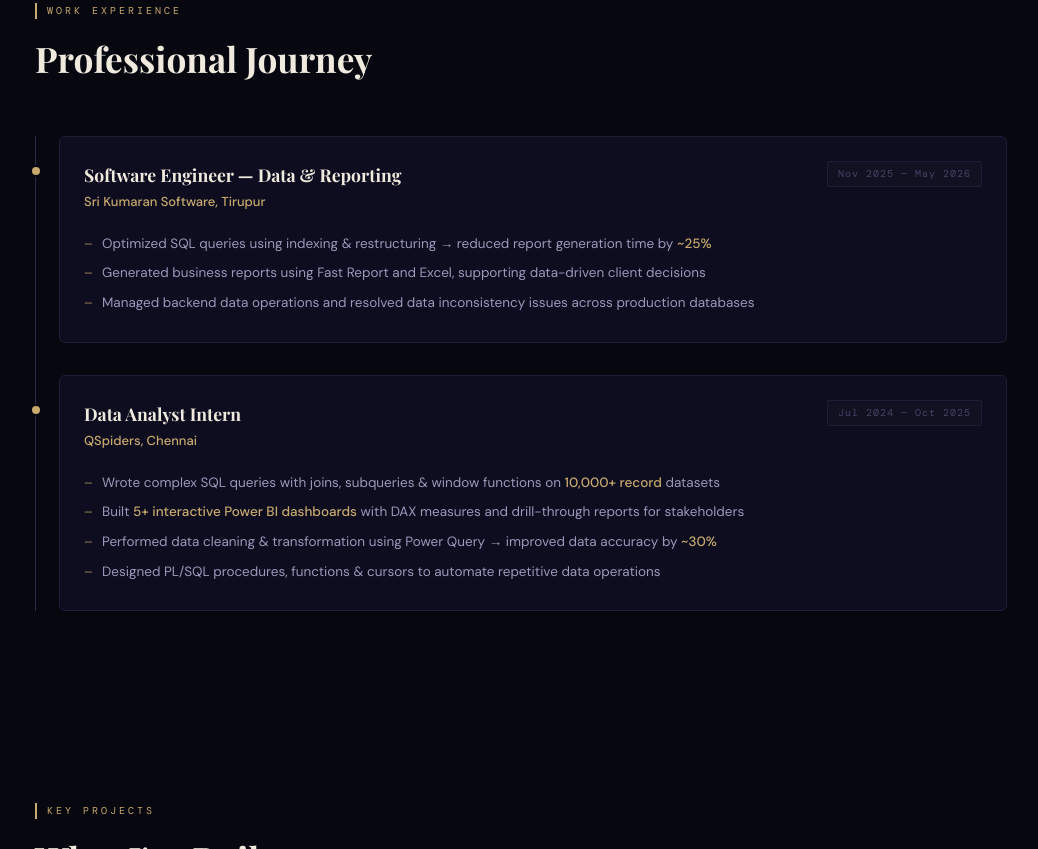
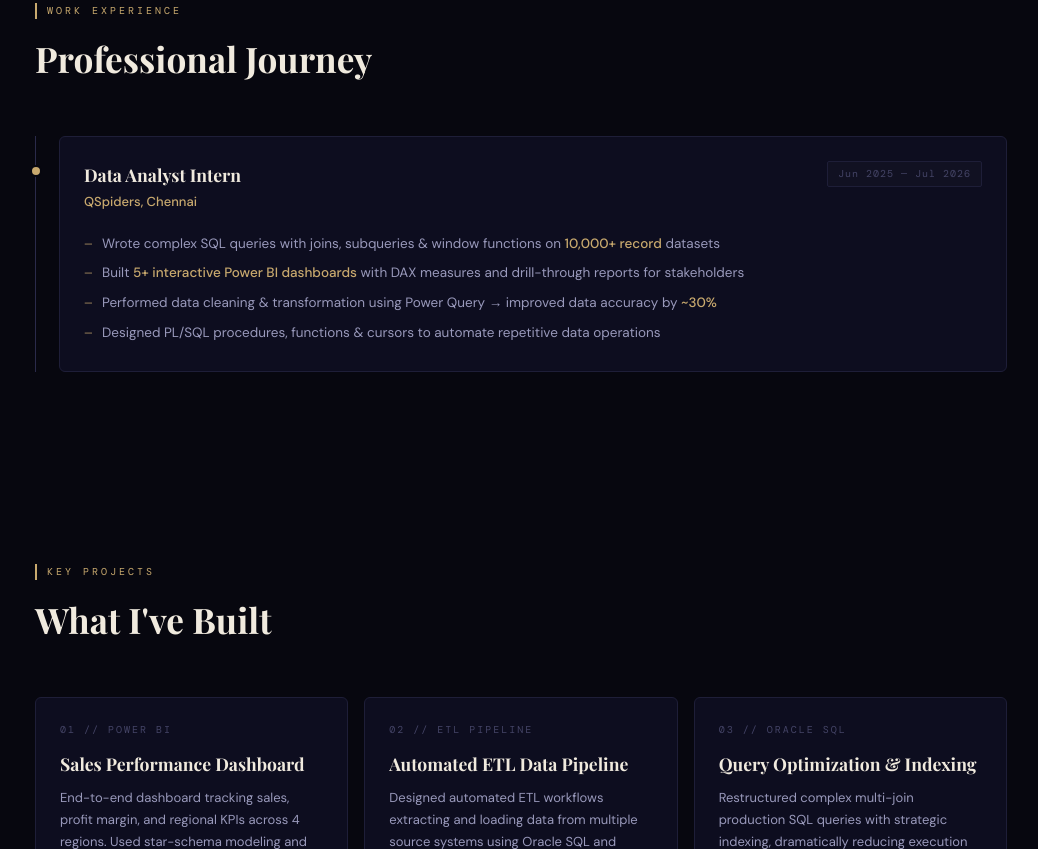
Before and after one commit to parthasarathi2012/parthasarathi-portfolio, a plain HTML site: page index.html in a window 1280 px wide. Shown: the part 1536-2385 px from the top of the page, without its empty margins (119-1157 px from the left). Drawn offline with nearby package versions, Linux system fonts and the light colour scheme.

Commit message:
Update index.html

```diff
--- a/index.html
+++ b/index.html
@@ -4,7 +4,7 @@
 <meta charset="UTF-8"/>
 <meta name="viewport" content="width=device-width, initial-scale=1.0"/>
 <title>Parthasarathi S — Data Analyst Portfolio</title>
-<meta name="description" content="Data Analyst skilled in Oracle SQL, Power BI, Python, and ETL pipelines. 1.5+ years experience building dashboards and data solutions."/>
+<meta name="description" content="Data Analyst skilled in Oracle SQL, Power BI, Python, and ETL pipelines. Experienced in building dashboards and data solutions."/>
 <link rel="preconnect" href="https://fonts.googleapis.com"/>
 <link href="https://fonts.googleapis.com/css2?family=DM+Mono:wght@400;500&family=Playfair+Display:wght@700;900&family=DM+Sans:ital,wght@0,300;0,400;0,500;1,300&display=swap" rel="stylesheet"/>
 <link rel="stylesheet" href="https://cdn.jsdelivr.net/npm/@tabler/icons-webfont@latest/tabler-icons.min.css"/>
@@ -219,7 +219,7 @@ footer{padding:1.5rem 4rem;border-top:0.5px solid var(--border);display:flex;jus
     <div>
       <div class="hero-tag">Data Analyst — Open to Opportunities</div>
       <h1>Partha<span class="accent">sarathi</span> S</h1>
-      <p class="hero-sub">Oracle SQL · Power BI · Python · ETL<br>1.5+ years turning raw data into business insights</p>
+      <p class="hero-sub">Oracle SQL · Power BI · Python · ETL<br>Turning raw data into business insights</p>
       <div class="hero-badges">
         <span class="hbadge">Oracle SQL</span>
         <span class="hbadge">PL/SQL</span>
@@ -235,9 +235,7 @@ footer{padding:1.5rem 4rem;border-top:0.5px solid var(--border);display:flex;jus
     </div>
     <div class="hero-card">
       <div class="hcard-label">Quick Stats</div>
-      <div class="hcard-stat"><span class="hstat-name">Experience</span><span class="hstat-val">1.5+ Years</span></div>
       <div class="hcard-stat"><span class="hstat-name">Dashboards Built</span><span class="hstat-val">5+</span></div>
-      <div class="hcard-stat"><span class="hstat-name">Report Speed ↑</span><span class="hstat-val">~25%</span></div>
       <div class="hcard-stat"><span class="hstat-name">Data Accuracy ↑</span><span class="hstat-val">~30%</span></div>
       <div class="hcard-stat"><span class="hstat-name">ETL Consistency ↑</span><span class="hstat-val">~35%</span></div>
       <div class="hcard-contact">
@@ -326,24 +324,10 @@ footer{padding:1.5rem 4rem;border-top:0.5px solid var(--border);display:flex;jus
     <div class="exp-block reveal">
       <div class="exp-header">
         <div class="exp-left">
-          <div class="exp-role">Software Engineer — Data & Reporting</div>
-          <div class="exp-company">Sri Kumaran Software, Tirupur</div>
-        </div>
-        <div class="exp-date">Nov 2025 — May 2026</div>
-      </div>
-      <ul class="exp-bullets">
-        <li>Optimized SQL queries using indexing & restructuring → reduced report generation time by <span class="highlight">~25%</span></li>
-        <li>Generated business reports using Fast Report and Excel, supporting data-driven client decisions</li>
-        <li>Managed backend data operations and resolved data inconsistency issues across production databases</li>
-      </ul>
-    </div>
-    <div class="exp-block reveal">
-      <div class="exp-header">
-        <div class="exp-left">
           <div class="exp-role">Data Analyst Intern</div>
           <div class="exp-company">QSpiders, Chennai</div>
         </div>
-        <div class="exp-date">Jul 2024 — Oct 2025</div>
+        <div class="exp-date">Jun 2025 — Jul 2026</div>
       </div>
       <ul class="exp-bullets">
         <li>Wrote complex SQL queries with joins, subqueries & window functions on <span class="highlight">10,000+ record</span> datasets</li>
```
